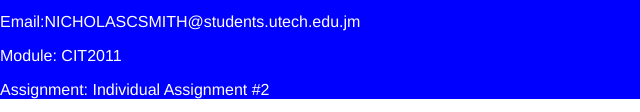
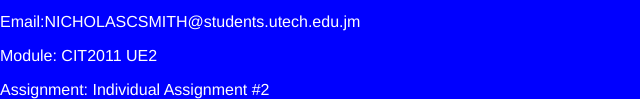
Before and after one commit to Nicholas-2106718/2106718_web_programming_IA-2, a plain HTML site: page appliances.html in a window 1280 px wide. Shown: the part 1039-1151 px from the top of the page, 0-640 px from the left. Drawn offline with Linux system fonts and the light colour scheme.

Commit message:
Refactor appliances.html structure and content

```diff
--- a/appliances.html
+++ b/appliances.html
@@ -77,7 +77,7 @@
         <p>Name: Nicholas Smith</p>
         <p>ID: 2106718</p>
         <p>Email:NICHOLASCSMITH@students.utech.edu.jm</p>
-        <p>Module: CIT2011 </p>
+        <p>Module: CIT2011 UE2</p>
         <p>Assignment: Individual Assignment #2</p>
     </footer>
 </body>
```
